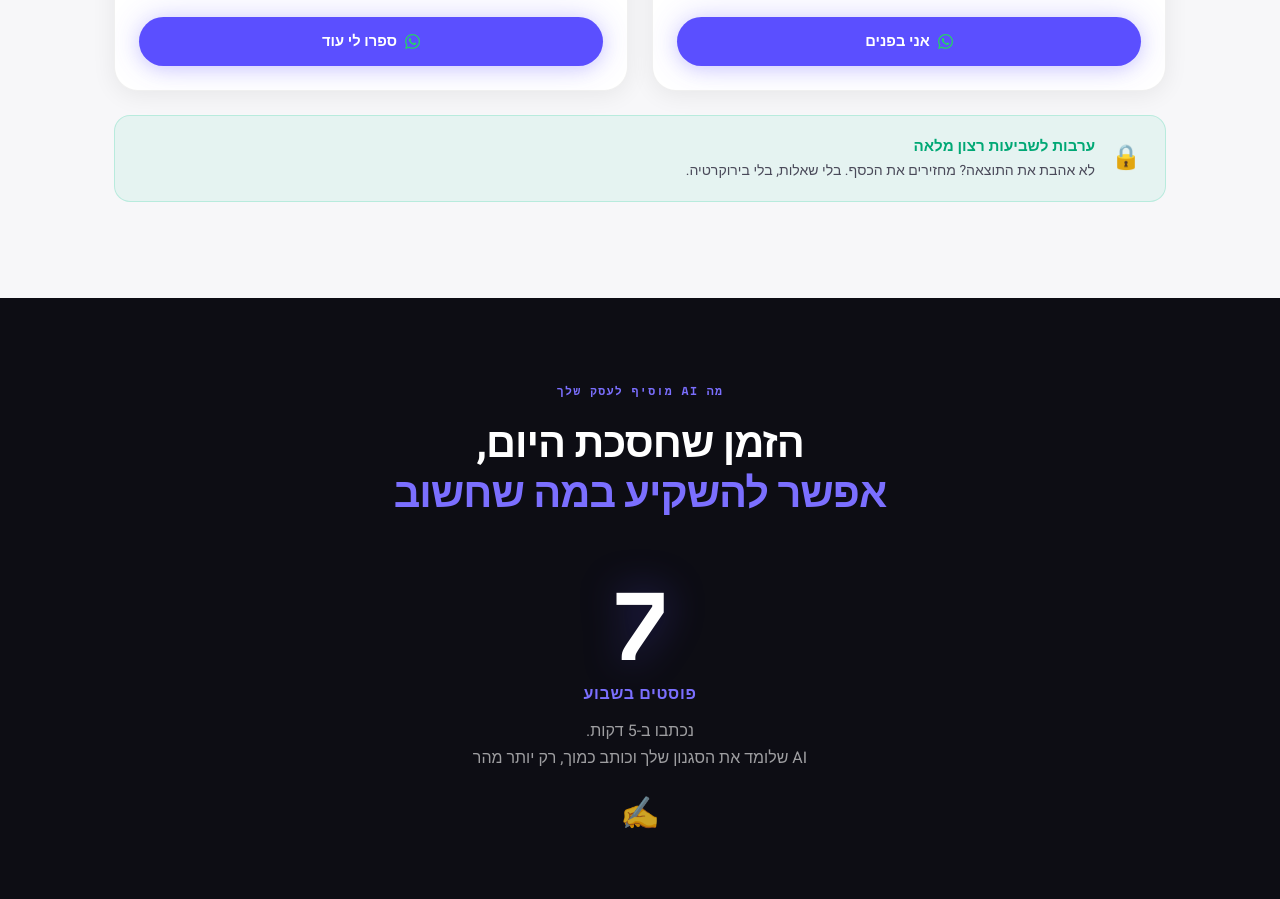
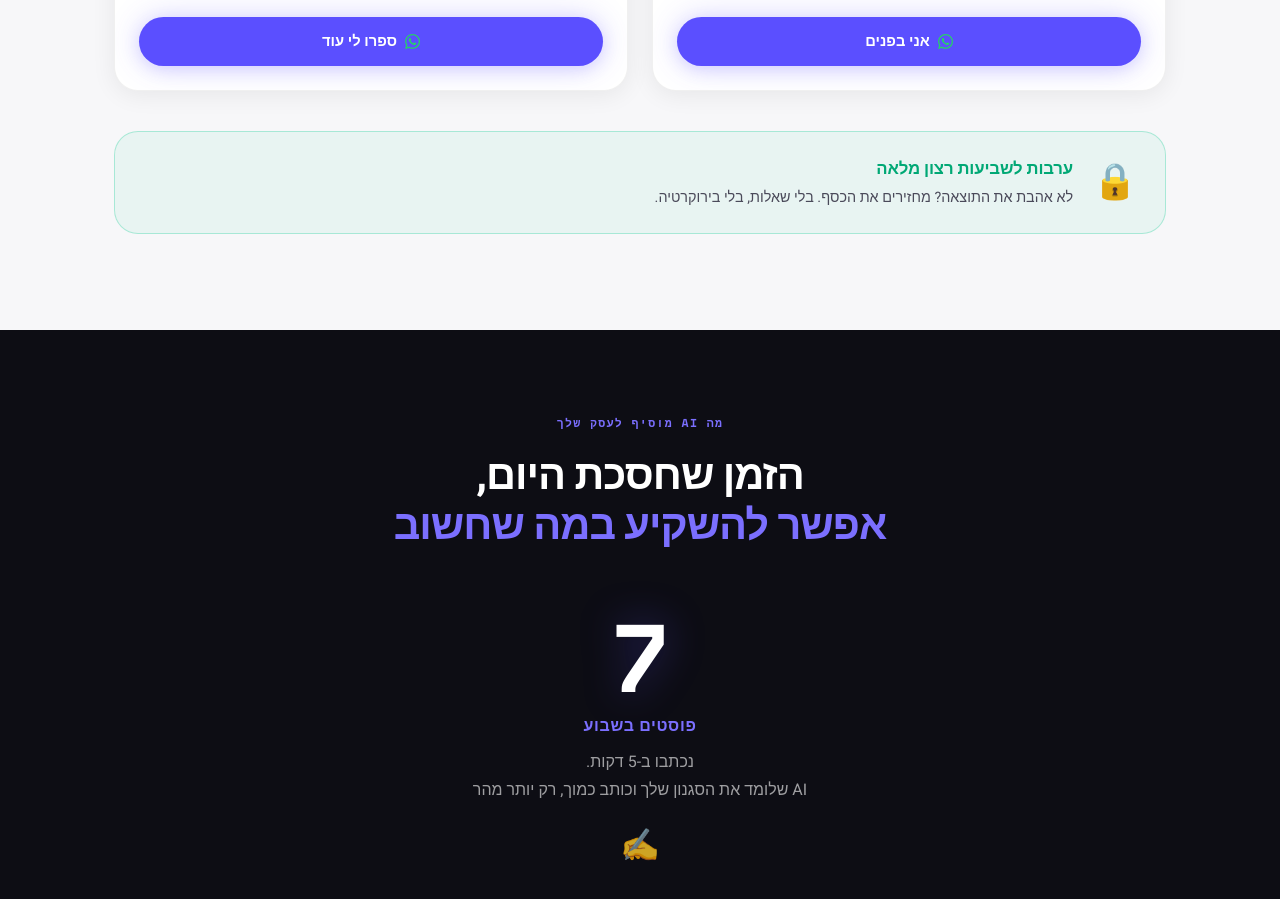
Before and after one commit to kopeladi/kai-landing, a plain HTML site: page index.html in a window 1280 px wide. Shown: the part 2231-3130 px from the top of the page. Drawn offline with nearby package versions, Linux system fonts and the light colour scheme.

Commit message:
redesign: guarantee bar as prominent green badge
Co-Authored-By: Claude Sonnet 4.6 <noreply@anthropic.com>

```diff
--- a/index.html
+++ b/index.html
@@ -402,31 +402,37 @@
     .guarantee-bar {
       display: flex;
       align-items: center;
-      gap: 16px;
-      background: rgba(0,201,141,0.07);
-      border: 1px solid rgba(0,201,141,0.2);
-      border-radius: var(--radius);
-      padding: 18px 24px;
-      margin-top: 24px;
-    }
-
-    .guarantee-bar__icon { font-size: 1.5rem; flex-shrink: 0; }
+      gap: 20px;
+      background: rgba(0,201,141,0.06);
+      border: 1.5px solid rgba(0,201,141,0.28);
+      border-radius: var(--radius-lg);
+      padding: 24px 28px;
+      margin-top: 40px;
+    }
+
+    .guarantee-bar__icon {
+      font-size: 2.2rem;
+      flex-shrink: 0;
+      line-height: 1;
+    }
 
     .guarantee-bar__text {
       display: flex;
       flex-direction: column;
-      gap: 2px;
+      gap: 4px;
     }
 
     .guarantee-bar__text strong {
-      font-size: 0.95rem;
+      font-size: 1.05rem;
       color: #00A875;
       font-weight: 800;
+      letter-spacing: -0.01em;
     }
 
     .guarantee-bar__text span {
-      font-size: 0.88rem;
+      font-size: 0.9rem;
       color: var(--text-mid);
+      line-height: 1.5;
     }
 
     /* ─── PRODUCTS GRID ─────────────────────────── */
```
Also changed, not shown: kai-landing.html (+18 -12 lines).
